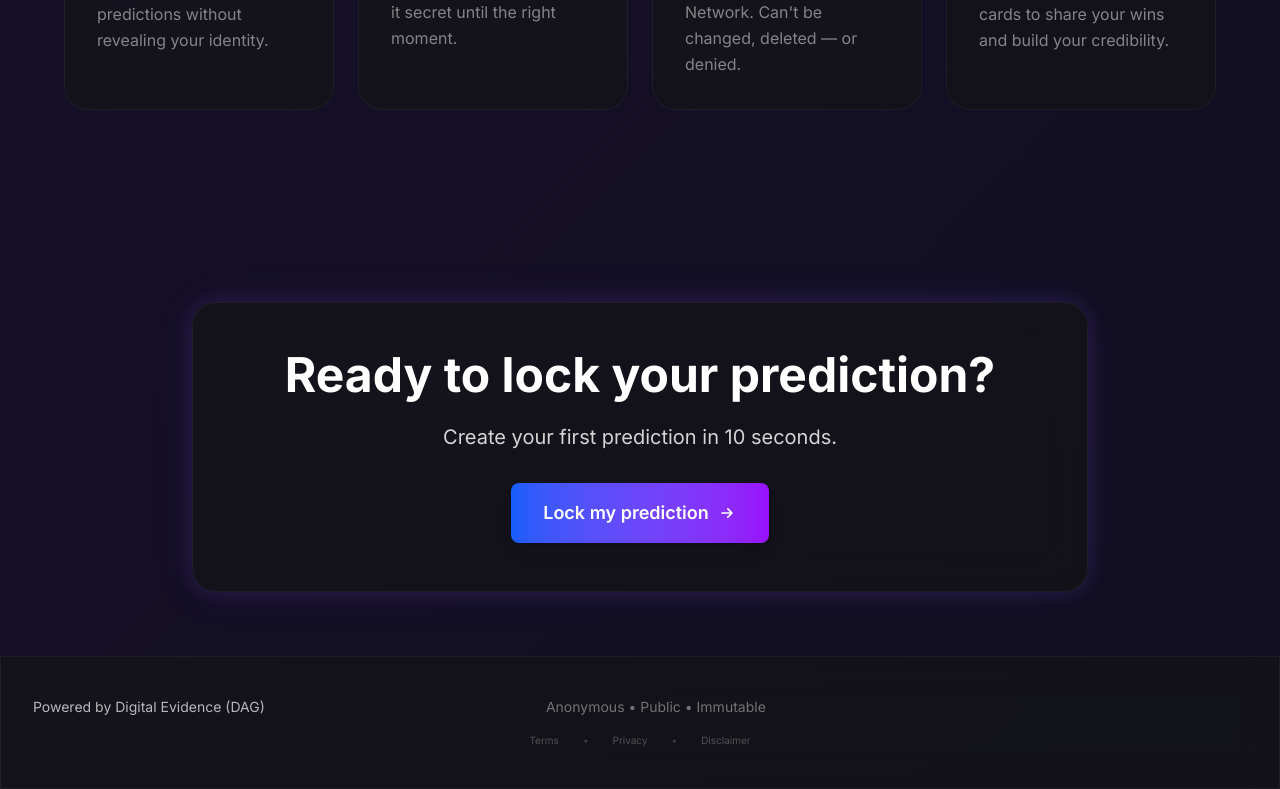
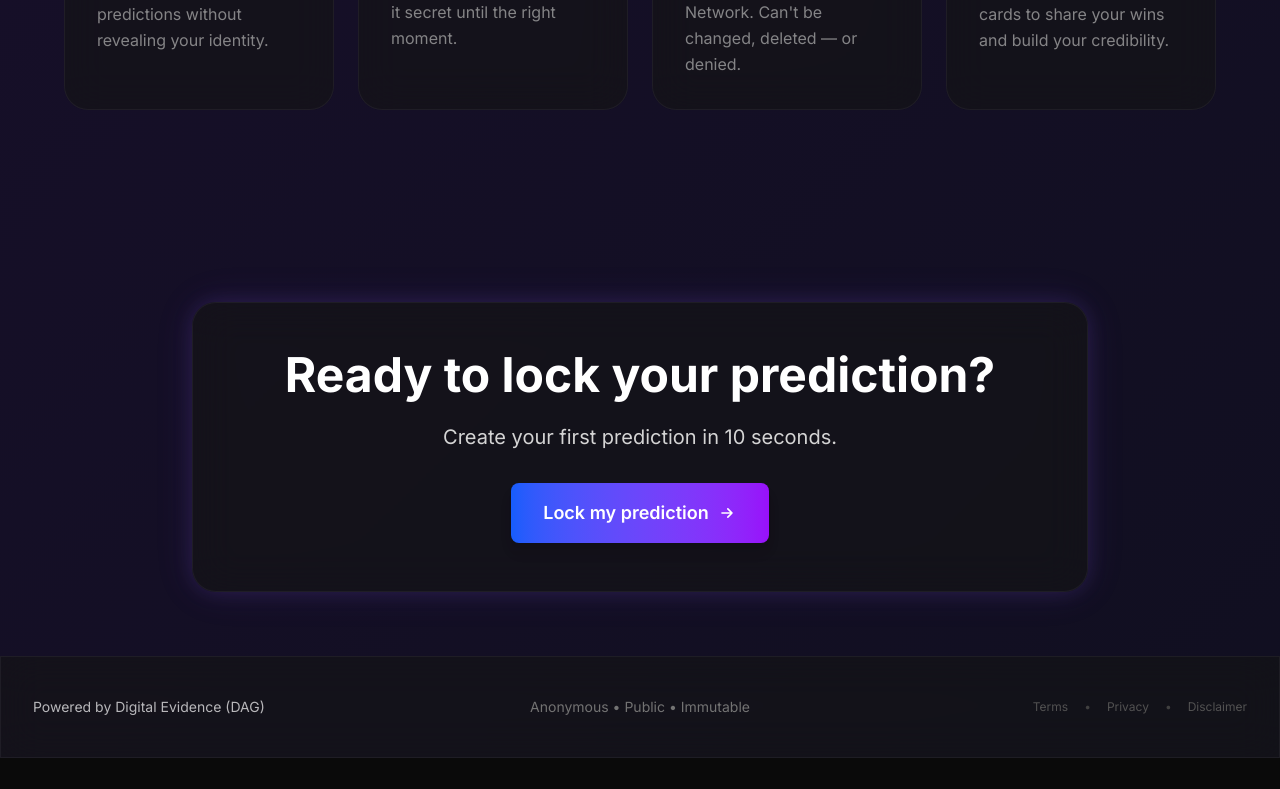
Before and after one commit to Boomchakalala/prooflocker, a Next.js app: page / in a window 1280 px wide. Shown: the part 2301-3090 px from the top of the page. After the commit the page ends 3059 px from the top, so only its background shows below. Built offline with nearby package versions, Linux system fonts and the light colour scheme; no server answers.

Commit message:
Sandbox autosave

```diff
--- a/src/components/Footer.tsx
+++ b/src/components/Footer.tsx
@@ -5,19 +5,41 @@ export default function Footer() {
     <footer className="border-t border-white/5 glass relative z-10">
       <div className="max-w-7xl mx-auto px-4 sm:px-6 lg:px-8 py-8 sm:py-10">
         <div className="flex flex-col gap-4">
-          {/* Main footer row */}
-          <div className="flex items-center justify-between gap-4">
+          {/* Main footer row - On web: 3-col layout, On mobile: centered tagline only */}
+          <div className="flex items-center justify-between gap-4 md:relative">
             <p className="text-xs md:text-sm text-neutral-500 hidden md:block">
               <span className="text-white/70">Powered by Digital Evidence (DAG)</span>
             </p>
-            <p className="flex-1 text-center text-xs md:text-sm text-neutral-500">
+            <p className="flex-1 text-center text-xs md:text-sm text-neutral-500 md:absolute md:left-1/2 md:-translate-x-1/2">
               Anonymous • Public • Immutable
             </p>
-            <div className="hidden md:block w-[200px]"></div>
+            {/* Legal links - On web: right-aligned, On mobile: hidden (shown in row below) */}
+            <div className="hidden md:flex md:items-center md:gap-4 md:text-xs md:text-neutral-600 md:whitespace-nowrap">
+              <Link
+                href="/legal/terms"
+                className="hover:text-neutral-400 transition-colors focus:outline-none focus:text-neutral-300"
+              >
+                Terms
+              </Link>
+              <span className="text-neutral-700">•</span>
+              <Link
+                href="/legal/privacy"
+                className="hover:text-neutral-400 transition-colors focus:outline-none focus:text-neutral-300"
+              >
+                Privacy
+              </Link>
+              <span className="text-neutral-700">•</span>
+              <Link
+                href="/legal/disclaimer"
+                className="hover:text-neutral-400 transition-colors focus:outline-none focus:text-neutral-300"
+              >
+                Disclaimer
+              </Link>
+            </div>
           </div>
 
-          {/* Legal links row */}
-          <div className="flex items-center justify-center gap-6 text-[10px] text-neutral-600">
+          {/* Legal links row - Mobile only: centered */}
+          <div className="flex items-center justify-center gap-6 text-[10px] text-neutral-600 md:hidden">
             <Link
               href="/legal/terms"
               className="hover:text-neutral-400 transition-colors focus:outline-none focus:text-neutral-300"
```
